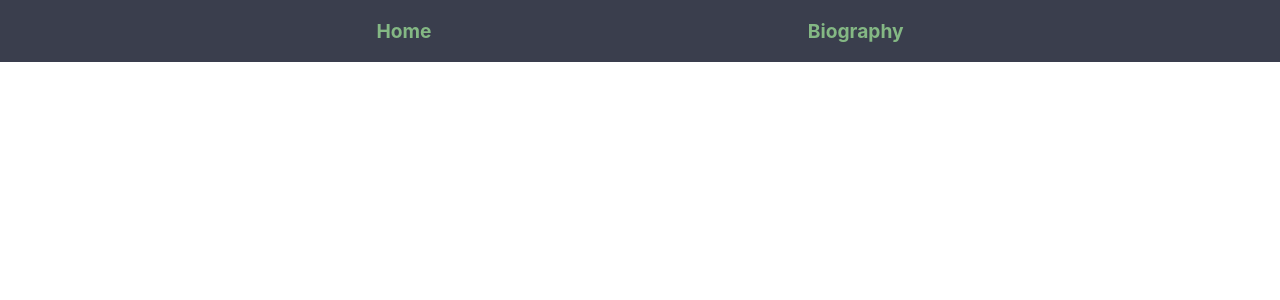
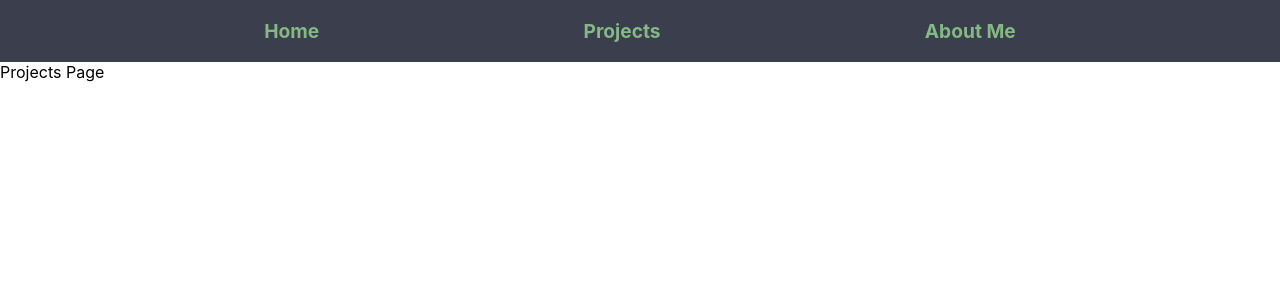
Before and after one commit to GrantGrossi/website, a React (Create React App) app: page /#/projects in a window 1280 px wide. Before the commit this address had no page. Shown: the top 300 px of the page. Built offline with nearby package versions, Linux system fonts and the light colour scheme.

Commit message:
Added projects page

```diff
--- a/src/App.tsx
+++ b/src/App.tsx
@@ -4,6 +4,7 @@ import logo from './logo.svg';
 import './Custom.css';
 import { HashRouter as Router, Route, Link, Routes } from "react-router-dom";
 import Biography from './biography';
+import Projects from './projects';
 import Home from './Home';
 
 function App() {
@@ -22,13 +23,17 @@ function Header() {
                 <Link to="/">Home</Link>
               </li>
               <li>
-                <Link to="/biography">Biography</Link>
+                <Link to="/projects">Projects</Link>
+              </li>
+              <li>
+                <Link to="/biography">About Me</Link>
               </li>
             </ul>
           </h1>
 
           <Routes>
             <Route path="/" Component={Home} />
+            <Route path="/projects" Component={Projects} />
             <Route path="/biography" Component={Biography} />
           </Routes>
 
--- /dev/null
+++ b/src/projects.tsx
@@ -0,0 +1,13 @@
+import React from 'react';
+
+
+function Projects() {
+  return (
+    <div>
+      Projects Page
+    </div>
+  );
+}
+
+
+export default Projects;
```
